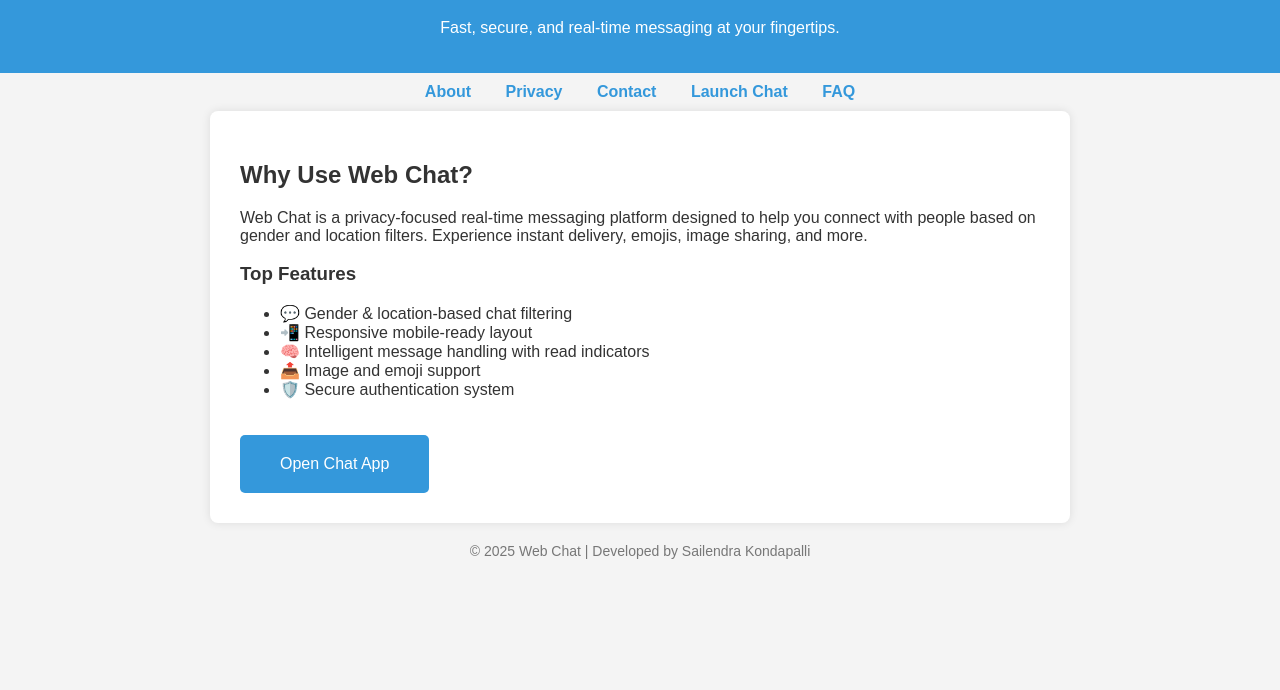
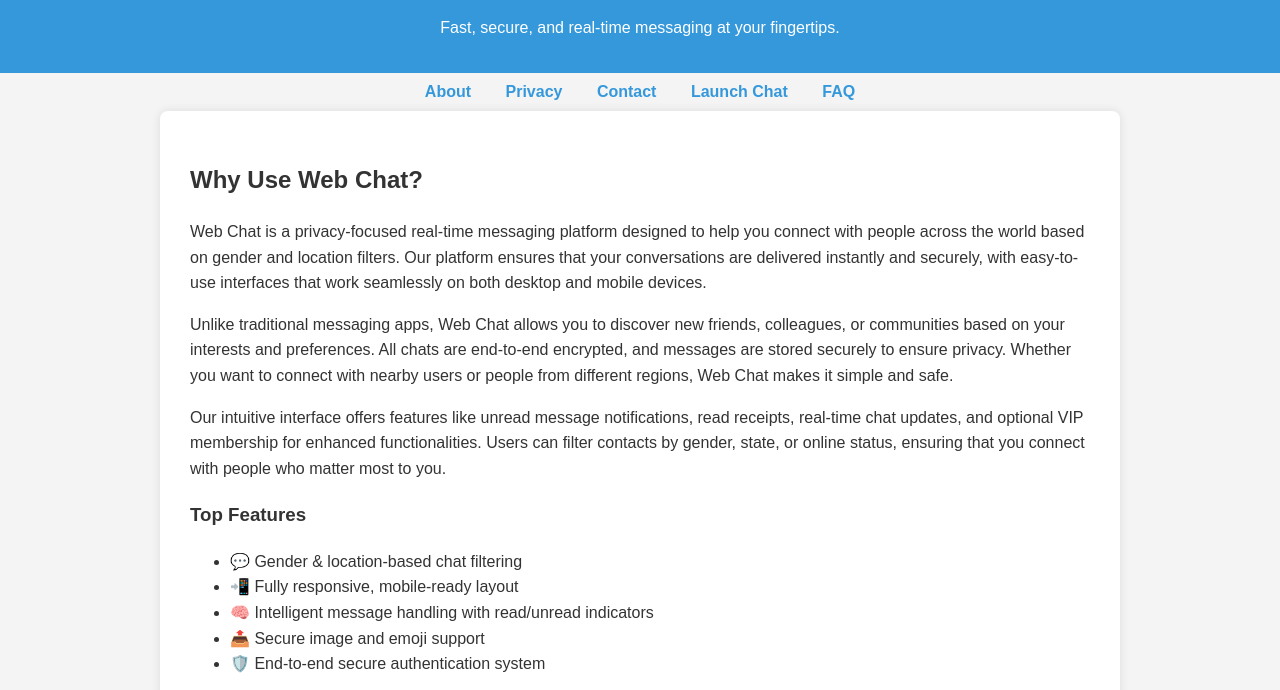
Before and after one commit to sailendrakondapalli/webchat, a website: page public/index.html in a window 1280 px wide. Shown: the part 81-771 px from the top of the page. Drawn offline with Linux system fonts and the light colour scheme.

Commit message:
Update index.html

```diff
--- a/public/index.html
+++ b/public/index.html
@@ -1,9 +1,7 @@
-<!-- public/index.html -->
 <!DOCTYPE html>
 <html lang="en">
 <head>
   <meta name="google-adsense-account" content="ca-pub-4906962969301207">
-
   <meta charset="UTF-8" />
   <meta name="viewport" content="width=device-width, initial-scale=1.0" />
   <meta name="description" content="Web Chat - Real-time messaging platform for private and fast communication.">
@@ -11,54 +9,14 @@
   <meta name="author" content="Sailendra Kondapalli">
   <title>Welcome to Web Chat</title>
   <style>
-    body {
-      margin: 0;
-      font-family: Arial, sans-serif;
-      background: #f4f4f4;
-      color: #333;
-    }
-    header {
-      background: #3498db;
-      color: white;
-      padding: 20px;
-      text-align: center;
-    }
-    nav {
-      text-align: center;
-      margin: 10px 0;
-    }
-    nav a {
-      margin: 0 15px;
-      text-decoration: none;
-      color: #3498db;
-      font-weight: bold;
-    }
-    main {
-      padding: 30px;
-      max-width: 800px;
-      margin: auto;
-      background: white;
-      box-shadow: 0 0 10px rgba(0,0,0,0.1);
-      border-radius: 8px;
-    }
-    footer {
-      text-align: center;
-      padding: 20px;
-      font-size: 14px;
-      color: #777;
-    }
-    .btn {
-      display: inline-block;
-      padding: 20px 40px;
-      background: #3498db;
-      color: white;
-      border-radius: 5px;
-      text-decoration: none;
-      margin-top: 20px;
-    }
-    .btn:hover {
-      background: #2980b9;
-    }
+    body { margin: 0; font-family: Arial, sans-serif; background: #f4f4f4; color: #333; }
+    header { background: #3498db; color: white; padding: 20px; text-align: center; }
+    nav { text-align: center; margin: 10px 0; }
+    nav a { margin: 0 15px; text-decoration: none; color: #3498db; font-weight: bold; }
+    main { padding: 30px; max-width: 900px; margin: auto; background: white; box-shadow: 0 0 10px rgba(0,0,0,0.1); border-radius: 8px; line-height: 1.6; }
+    footer { text-align: center; padding: 20px; font-size: 14px; color: #777; }
+    .btn { display: inline-block; padding: 20px 40px; background: #3498db; color: white; border-radius: 5px; text-decoration: none; margin-top: 20px; }
+    .btn:hover { background: #2980b9; }
   </style>
 </head>
 <body>
@@ -73,23 +31,31 @@
     <a href="/contact.html">Contact</a>
     <a href="/chat.html">Launch Chat</a>
     <a href="/faq.html">FAQ</a>
-
   </nav>
 
   <main>
     <h2>Why Use Web Chat?</h2>
     <p>
-      Web Chat is a privacy-focused real-time messaging platform designed to help you connect with people based on gender and location filters. Experience instant delivery, emojis, image sharing, and more.
+      Web Chat is a privacy-focused real-time messaging platform designed to help you connect with people across the world based on gender and location filters. Our platform ensures that your conversations are delivered instantly and securely, with easy-to-use interfaces that work seamlessly on both desktop and mobile devices.
+    </p>
+    <p>
+      Unlike traditional messaging apps, Web Chat allows you to discover new friends, colleagues, or communities based on your interests and preferences. All chats are end-to-end encrypted, and messages are stored securely to ensure privacy. Whether you want to connect with nearby users or people from different regions, Web Chat makes it simple and safe.
+    </p>
+    <p>
+      Our intuitive interface offers features like unread message notifications, read receipts, real-time chat updates, and optional VIP membership for enhanced functionalities. Users can filter contacts by gender, state, or online status, ensuring that you connect with people who matter most to you.
     </p>
 
     <h3>Top Features</h3>
     <ul>
       <li>💬 Gender & location-based chat filtering</li>
-      <li>📲 Responsive mobile-ready layout</li>
-      <li>🧠 Intelligent message handling with read indicators</li>
-      <li>📤 Image and emoji support</li>
-      <li>🛡️ Secure authentication system</li>
+      <li>📲 Fully responsive, mobile-ready layout</li>
+      <li>🧠 Intelligent message handling with read/unread indicators</li>
+      <li>📤 Secure image and emoji support</li>
+      <li>🛡️ End-to-end secure authentication system</li>
     </ul>
+    <p>
+      Join thousands of users who trust Web Chat for private and reliable messaging. Our mission is to provide a platform that combines convenience, privacy, and real-time communication.
+    </p>
     <a href="/chat.html" class="btn">Open Chat App</a>
   </main>
 
```
